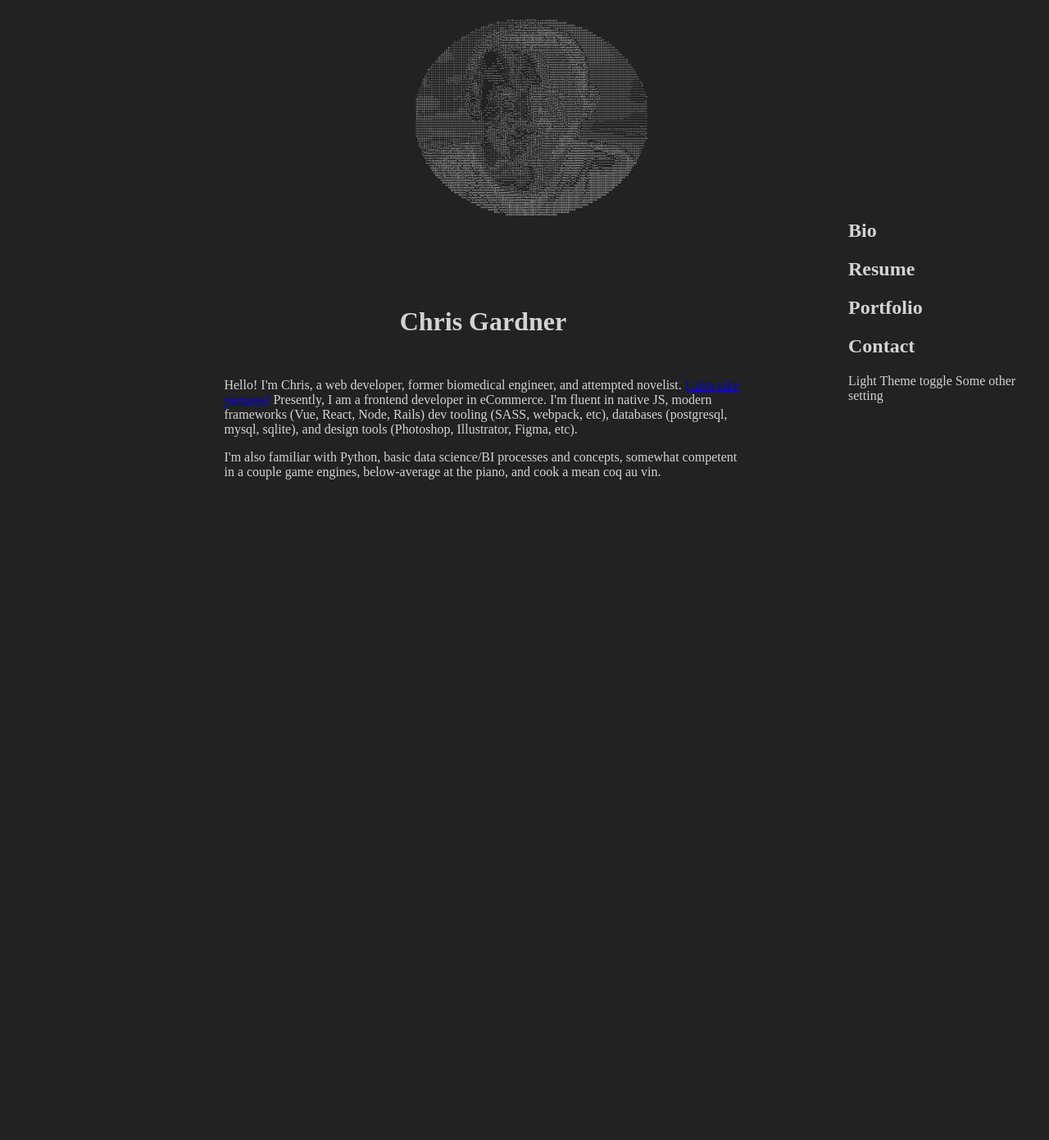
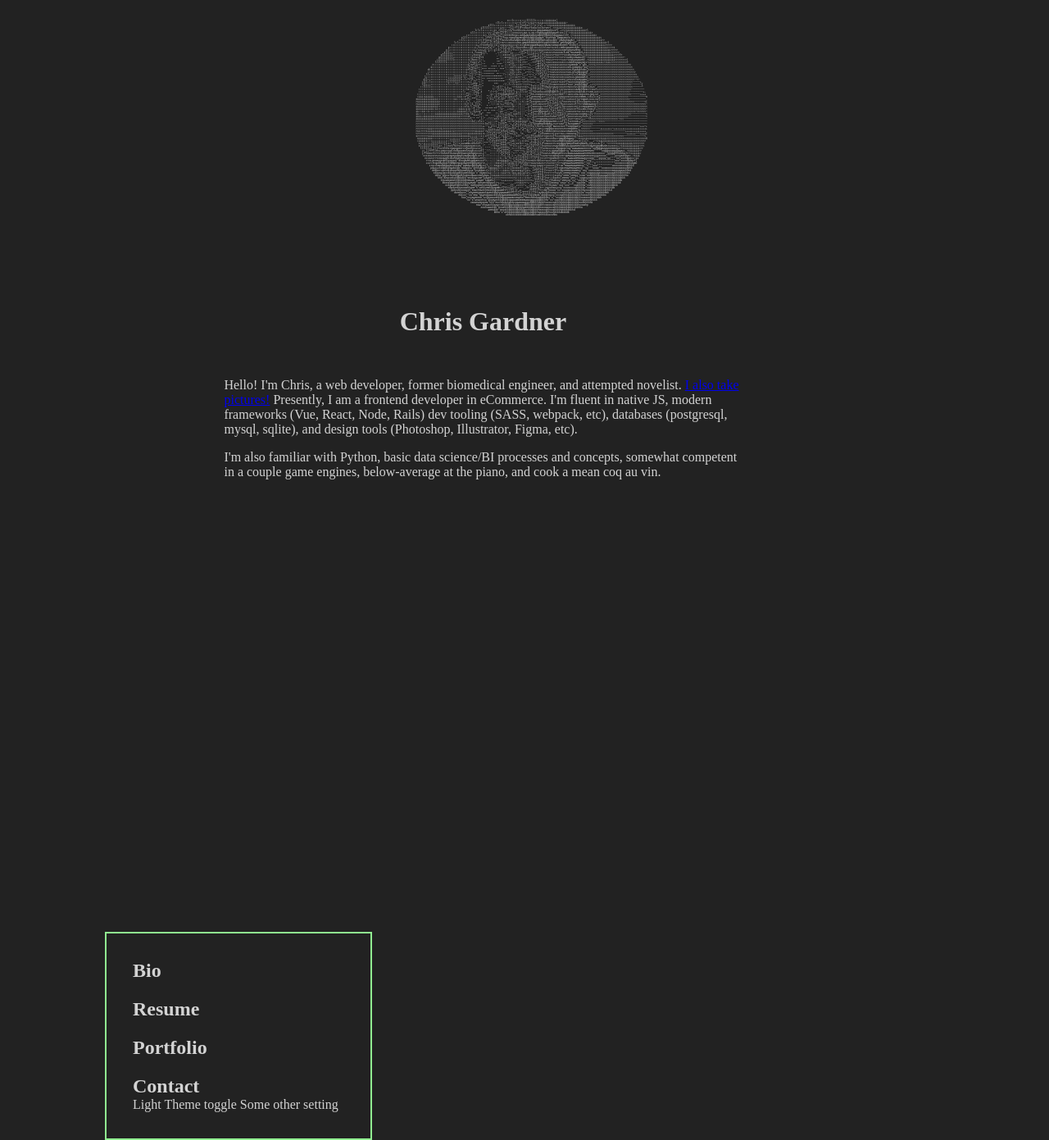
Before and after one commit to cgardn/cgardn.github.io, a Jekyll site: the page index.html, which Jekyll copies as it is, in a window 1280 px wide. Shown: the whole page at 82% size. Built offline with Jekyll 4.4.1, drawn with Linux system fonts in a browser that asks for light colours; before the commit the page ends 900 px from its top, so only the background shows below that.

Commit message:
fix desktop menu placement+padding

```diff
--- a/css/main.css
+++ b/css/main.css
@@ -4,9 +4,12 @@
 	--dark-background: #222;
 	--light-font: darkgrey;
 	--dark-font: lightgrey;
+	--menu-border-color-dark: lightgreen;
+	--menu-border-color-light: darkgreen;
 
 	--background: var(--dark-background);
 	--font-color: var(--dark-font);
+	--menu-border-color: var(--menu-border-color-dark);
 }
 
 body {
@@ -92,14 +95,25 @@ main pre {
 	.content-container, .desktop-menu {
 		margin-top: 0;
 	}
+	.menu-item {
+		margin-left: 0;
+	}
+	.menu-item:first-of-type {
+		margin-top: 0;
+	}
+	.menu-item:last-of-type {
+		margin-bottom: 0;
+	}
 	.content-container {
 		margin-left: 21%;
 		max-width: 50%;
 	}
 	.desktop-menu {
-		max-width: 25%;
-		margin-left: auto;
-		padding-top: 19%;
-		transition: padding-top 0.3s ease-out;
+		border: 2px solid var(--menu-border-color);
+		padding: 2rem 0 2rem 2rem;
+		margin-left: 120px;
+		max-width: 290px;
+		height: fit-content;
+		margin-top: 21%;
 	}
 }
```
